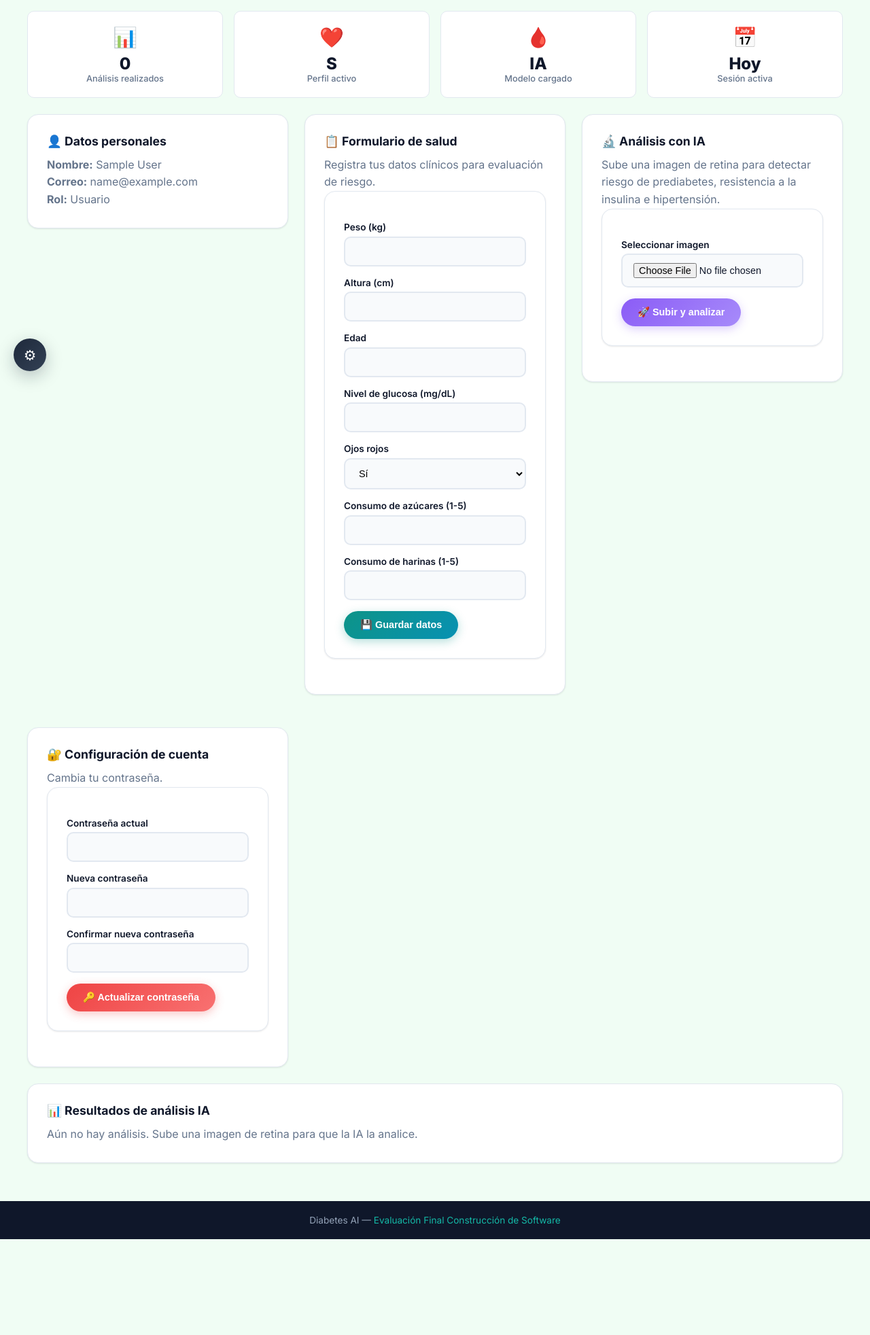
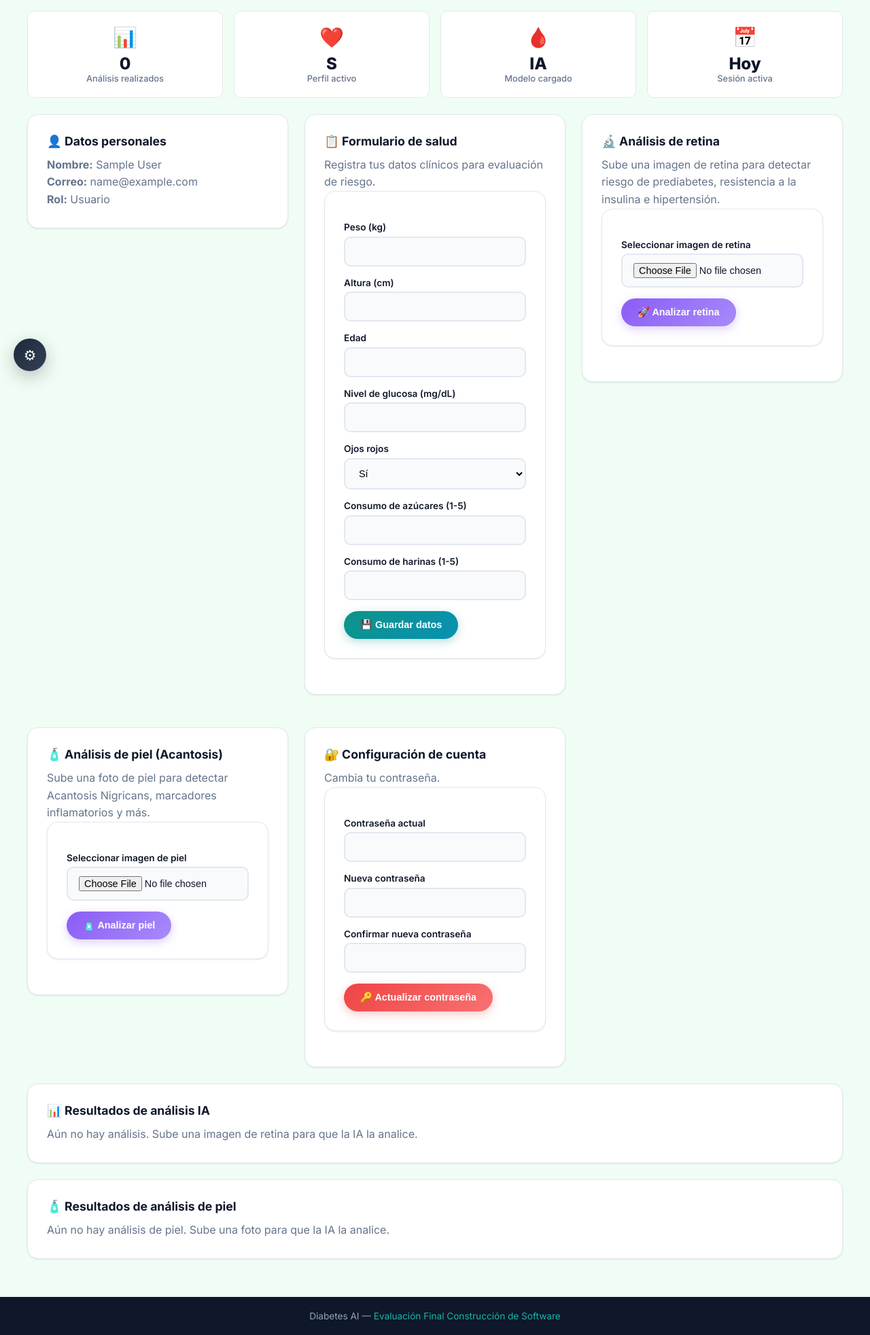
Before and after one commit to rodrigoeduardo9/PaginaWEb, a Flask app: template Diabetes_AI/templates/dashboard.html in a window 1280 px wide. Shown: the part 234-2198 px from the top of the page at 68% size. Before the commit the page ends 2057 px from the top, so only its background shows below. Run offline with Flask 2, Linux system fonts and the light colour scheme; the template is opened without the code that fills it, so the values that code supplies are empty; the visitor is signed in with stand-in values (Sample User, id 1).

Commit message:
Integrado modelo de acantosis (keras): análisis de piel con 4 clases + recomendaciones

```diff
--- a/Diabetes_AI/app.py
+++ b/Diabetes_AI/app.py
@@ -1,6 +1,7 @@
 import os
 import sqlite3
 import tempfile
+import json
 from functools import wraps
 import torch
 import numpy as np
@@ -9,6 +10,10 @@ from werkzeug.security import generate_password_hash, check_password_hash
 from werkzeug.utils import secure_filename
 import mysql.connector
 from utils import get_model, preprocess_image
+
+os.environ['KERAS_BACKEND'] = 'torch'
+import keras
+from PIL import Image
 
 app = Flask(__name__)
 app.secret_key = os.getenv('FLASK_SECRET', 'proyecto_diabetes_ai_secret')
@@ -28,8 +33,14 @@ ALLOWED_EXTENSIONS = {'png', 'jpg', 'jpeg', 'bmp'}
 
 MODEL_PATH = os.path.join(os.path.dirname(__file__), 'model.pth')
 MODEL_LABELS = ["prediabetes", "insulin_resistance", "hypertension"]
+
+ACANTOSIS_MODEL_PATH = os.path.join(os.path.dirname(__file__), 'modelo_acantosis.keras')
+ACANTOSIS_CLASS_PATH = os.path.join(os.path.dirname(__file__), 'class_names.json')
+ACANTOSIS_CLASS_NAMES = json.load(open(ACANTOSIS_CLASS_PATH)) if os.path.exists(ACANTOSIS_CLASS_PATH) else []
+
 _device = None
 _model = None
+_acantosis_model = None
 
 
 def get_ai_model():
@@ -41,6 +52,57 @@ def get_ai_model():
         else:
             _model = None
     return _model
+
+
+def get_acantosis_model():
+    global _acantosis_model
+    if _acantosis_model is None and os.path.exists(ACANTOSIS_MODEL_PATH):
+        try:
+            _acantosis_model = keras.models.load_model(ACANTOSIS_MODEL_PATH)
+        except Exception as e:
+            print('Error loading acantosis model:', e)
+            _acantosis_model = None
+    return _acantosis_model
+
+
+def preprocess_skin_image(image_path, target_size=(224, 224)):
+    img = Image.open(image_path).convert('RGB')
+    img = img.resize(target_size)
+    x = np.array(img, dtype=np.float32) / 255.0
+    x = np.expand_dims(x, axis=0)
+    return x
+
+
+def preprocess_skin_image_torch(image_path, target_size=(224, 224)):
+    x = preprocess_skin_image(image_path, target_size)
+    return torch.from_numpy(x).float()
+
+
+def generar_recomendaciones_piel(clase, confianza):
+    recs = {
+        'Acanthosis_Nigricans': (
+            "🔴 ACANTOSIS NIGRICANS DETECTADA: Esta condición está fuertemente asociada con resistencia a la insulina. "
+            "Consulta a un endocrinólogo lo antes posible. Reduce el consumo de azúcares y carbohidratos refinados. "
+            "Realiza ejercicio físico regular. Un diagnóstico temprano puede prevenir el desarrollo de diabetes tipo 2."
+        ),
+        'CRP': (
+            "🟡 MARCADOR INFLAMATORIO (CRP) ELEVADO: La proteína C reactiva elevada indica inflamación sistémica. "
+            "Podría estar asociada a riesgo cardiovascular, diabetes o infecciones. "
+            "Se recomienda una dieta antiinflamatoria (omega-3, frutas, verduras), reducir el estrés y consultar a un médico general."
+        ),
+        'Healthy': (
+            "🟢 PIEL SALUDABLE: No se detectan anormalidades significativas. "
+            "Continúa con tus hábitos de cuidado personal, protección solar y chequeos médicos periódicos."
+        ),
+        'TFFD': (
+            "🟡 MARCADOR TFFD DETECTADO: Este hallazgo puede estar relacionado con factores metabólicos. "
+            "Se recomienda realizar un chequeo médico completo, incluyendo perfil glucémico y lipídico. "
+            "Mantén una dieta equilibrada y actividad física regular."
+        ),
+    }
+    nivel = 'Alto' if confianza >= 0.6 else 'Moderado' if confianza >= 0.3 else 'Bajo'
+    base = recs.get(clase, f"Resultado: {clase} con {confianza:.0%} de confianza. Consulta a tu médico.")
+    return f"{base}\n\n💡 Confianza del diagnóstico: {confianza:.1%} | Nivel de riesgo: {nivel}"
 
 
 def is_sqlite_connection(conn):
@@ -113,6 +175,19 @@ def init_sqlite_db():
     cols = [row['name'] for row in cursor.fetchall()]
     if 'recomendaciones' not in cols:
         cursor.execute('ALTER TABLE analisis_ia ADD COLUMN recomendaciones TEXT')
+
+    cursor.execute(
+        '''CREATE TABLE IF NOT EXISTS analisis_piel (
+            id_analisis INTEGER PRIMARY KEY AUTOINCREMENT,
+            id_usuario INTEGER NOT NULL,
+            filename TEXT NOT NULL,
+            clase_detectada TEXT,
+            confianza REAL,
+            recomendaciones TEXT,
+            fecha_analisis TIMESTAMP DEFAULT CURRENT_TIMESTAMP,
+            FOREIGN KEY (id_usuario) REFERENCES usuarios (id_usuario) ON DELETE CASCADE
+        )'''
+    )
     conn.commit()
     ensure_sqlite_user_schema(conn)
     conn.close()
@@ -412,6 +487,55 @@ def dashboard():
                 flash('Imagen cargada, pero no se encontró el modelo IA (model.pth).', 'info')
             return redirect(url_for('dashboard'))
 
+        if form_type == 'upload_skin':
+            if 'imagen_piel' not in request.files:
+                flash('Selecciona una imagen para cargar.', 'error')
+                return redirect(url_for('dashboard'))
+
+            imagen = request.files['imagen_piel']
+            if imagen.filename == '':
+                flash('Selecciona un archivo antes de enviar.', 'error')
+                return redirect(url_for('dashboard'))
+
+            if not allowed_file(imagen.filename):
+                flash('Solo se permiten imágenes JPG, JPEG, PNG o BMP.', 'error')
+                return redirect(url_for('dashboard'))
+
+            filename = secure_filename(imagen.filename)
+            os.makedirs(UPLOAD_FOLDER, exist_ok=True)
+            imagen.save(os.path.join(UPLOAD_FOLDER, filename))
+
+            model = get_acantosis_model()
+            if model is not None:
+                try:
+                    x = preprocess_skin_image_torch(os.path.join(UPLOAD_FOLDER, filename))
+                    with torch.no_grad():
+                        logits = model(x, training=False)
+                        logits_t = logits if isinstance(logits, torch.Tensor) else torch.tensor(logits)
+                        probs = torch.softmax(logits_t, dim=1).numpy()[0]
+                    idx = int(np.argmax(probs))
+                    clase = ACANTOSIS_CLASS_NAMES[idx] if idx < len(ACANTOSIS_CLASS_NAMES) else f'Class_{idx}'
+                    confianza = float(probs[idx])
+                    rec_piel = generar_recomendaciones_piel(clase, confianza)
+
+                    conn = get_db_connection()
+                    cursor = conn.cursor()
+                    placeholder = db_placeholder(conn)
+                    cursor.execute(
+                        f'INSERT INTO analisis_piel (id_usuario, filename, clase_detectada, confianza, recomendaciones) VALUES ({placeholder}, {placeholder}, {placeholder}, {placeholder}, {placeholder})',
+                        (current_user['id'], filename, clase, confianza, rec_piel)
+                    )
+                    conn.commit()
+                    cursor.close()
+                    conn.close()
+
+                    flash(f'Análisis de piel completado - {clase}: {confianza:.1%}', 'success')
+                except Exception as e:
+                    flash(f'Error al analizar la imagen de piel: {e}', 'error')
+            else:
+                flash('No se encontró el modelo de acantosis (modelo_acantosis.keras).', 'info')
+            return redirect(url_for('dashboard'))
+
         if form_type == 'settings':
             current_password = request.form['current_password']
             new_password = request.form['new_password']
@@ -463,10 +587,20 @@ def dashboard():
         analisis_list = [dict(row) for row in analisis_list]
     ultimo_recomendacion = analisis_list[0].get('recomendaciones') if analisis_list else None
     ultimo_analisis = analisis_list[0] if analisis_list else None
+
+    cursor.execute(
+        f'SELECT * FROM analisis_piel WHERE id_usuario = {placeholder} ORDER BY fecha_analisis DESC LIMIT 5',
+        (current_user['id'],)
+    )
+    piel_list = cursor.fetchall()
+    if is_sqlite_connection(conn):
+        piel_list = [dict(row) for row in piel_list]
+    ultimo_recomendacion_piel = piel_list[0].get('recomendaciones') if piel_list else None
+    ultimo_analisis_piel = piel_list[0] if piel_list else None
     cursor.close()
     conn.close()
 
-    return render_template('dashboard.html', title='Dashboard', current_user=current_user, analisis_list=analisis_list, ultimo_recomendacion=ultimo_recomendacion, ultimo_analisis=ultimo_analisis)
+    return render_template('dashboard.html', title='Dashboard', current_user=current_user, analisis_list=analisis_list, ultimo_recomendacion=ultimo_recomendacion, ultimo_analisis=ultimo_analisis, piel_list=piel_list, ultimo_recomendacion_piel=ultimo_recomendacion_piel, ultimo_analisis_piel=ultimo_analisis_piel)
 
 
 @app.route('/upload')
--- /dev/null
+++ b/Diabetes_AI/class_names.json
@@ -0,0 +1 @@
+["Acanthosis_Nigricans", "CRP", "Healthy", "TFFD"]
--- a/Diabetes_AI/requirements.txt
+++ b/Diabetes_AI/requirements.txt
@@ -5,3 +5,4 @@ torchvision>=0.15
 Pillow>=10.0
 numpy>=1.24
 gunicorn>=21.2
+keras>=3.0
--- a/Diabetes_AI/templates/dashboard.html
+++ b/Diabetes_AI/templates/dashboard.html
@@ -8,7 +8,7 @@
 <div class="stats-grid">
   <div class="stat-card">
     <div class="stat-icon">📊</div>
-    <div class="stat-value">{{ analisis_list|length }}</div>
+    <div class="stat-value">{{ analisis_list|length + piel_list|length }}</div>
     <div class="stat-label">Análisis realizados</div>
   </div>
   <div class="stat-card">
@@ -70,13 +70,24 @@
   </section>
 
   <section class="card">
-    <h3>🔬 Análisis con IA</h3>
+    <h3>🔬 Análisis de retina</h3>
     <p>Sube una imagen de retina para detectar riesgo de prediabetes, resistencia a la insulina e hipertensión.</p>
     <form action="" method="post" enctype="multipart/form-data" class="form-card">
       <input type="hidden" name="form_type" value="upload">
-      <label for="imagen">Seleccionar imagen</label>
+      <label for="imagen">Seleccionar imagen de retina</label>
       <input type="file" id="imagen" name="imagen" accept="image/png,image/jpeg,image/bmp" required>
-      <button type="submit" class="button secondary">🚀 Subir y analizar</button>
+      <button type="submit" class="button secondary">🚀 Analizar retina</button>
+    </form>
+  </section>
+
+  <section class="card">
+    <h3>🧴 Análisis de piel (Acantosis)</h3>
+    <p>Sube una foto de piel para detectar Acantosis Nigricans, marcadores inflamatorios y más.</p>
+    <form action="" method="post" enctype="multipart/form-data" class="form-card">
+      <input type="hidden" name="form_type" value="upload_skin">
+      <label for="imagen_piel">Seleccionar imagen de piel</label>
+      <input type="file" id="imagen_piel" name="imagen_piel" accept="image/png,image/jpeg,image/bmp" required>
+      <button type="submit" class="button secondary">🧴 Analizar piel</button>
     </form>
   </section>
 
@@ -161,9 +172,68 @@
   {% endif %}
 </section>
 
+<section class="card">
+  <h3>🧴 Resultados de análisis de piel</h3>
+  {% if piel_list %}
+    <div class="table-card">
+      <table>
+        <thead>
+          <tr>
+            <th>Imagen</th>
+            <th>Clase detectada</th>
+            <th>Confianza</th>
+            <th>Fecha</th>
+          </tr>
+        </thead>
+        <tbody>
+          {% for analisis in piel_list %}
+          <tr>
+            <td>{{ analisis.filename }}</td>
+            <td>
+              <span class="risk-badge
+                {%- if 'Acanthosis' in analisis.clase_detectada %} alto
+                {%- elif 'Healthy' in analisis.clase_detectada %} bajo
+                {%- else %} moderado{% endif %}">
+                {{ analisis.clase_detectada }}
+              </span>
+            </td>
+            <td>
+              {% set c = analisis.confianza * 100 %}
+              <div class="progress-bar-container">
+                <div class="progress-label">
+                  <span>{{ "%.1f"|format(c) }}%</span>
+                </div>
+                <div class="progress-track">
+                  <div class="progress-fill {% if c < 50 %}low{% elif c < 75 %}moderate{% else %}high{% endif %}" style="width: {{ c }}%"></div>
+                </div>
+              </div>
+            </td>
+            <td>{{ analisis.fecha_analisis }}</td>
+          </tr>
+          {% endfor %}
+        </tbody>
+      </table>
+    </div>
+  {% else %}
+    <p>Aún no hay análisis de piel. Sube una foto para que la IA la analice.</p>
+  {% endif %}
+</section>
+
+{% if ultimo_recomendacion_piel %}
+<section class="card">
+  <h3>💊 Recomendaciones - Análisis de piel</h3>
+  <p>Basadas en tu último análisis ({{ ultimo_analisis_piel.filename }})</p>
+  <div class="recomendaciones-box">
+    {% for rec in ultimo_recomendacion_piel.split('\n\n') %}
+      <div class="recomendacion-item">{{ rec }}</div>
+    {% endfor %}
+  </div>
+</section>
+{% endif %}
+
 {% if ultimo_recomendacion %}
 <section class="card">
-  <h3>💊 Recomendaciones personalizadas</h3>
+  <h3>💊 Recomendaciones - Análisis de retina</h3>
   <p>Basadas en tu último análisis ({{ ultimo_analisis.filename }})</p>
   <div class="recomendaciones-box">
     {% for rec in ultimo_recomendacion.split('\n\n') %}
```
Also changed, not shown: 1 other file.
